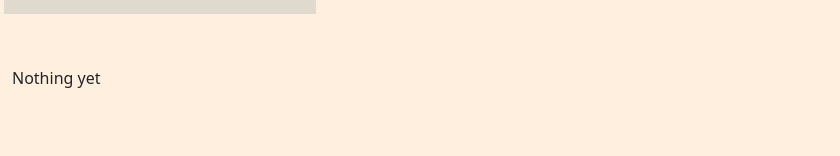
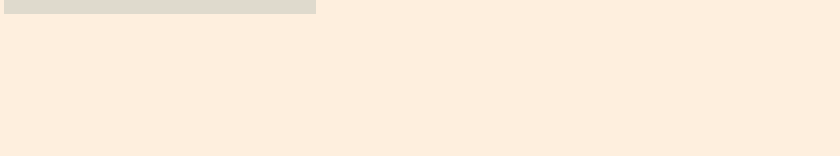
Before and after one commit to josh2100/weather-watch, a React (Create React App) app: page / in a window 1280 px wide. Shown: the part 200-356 px from the top of the page, without its empty margins (0-840 px from the left). Built offline with nearby package versions, Linux system fonts and the light colour scheme; a web font is replaced by a local one.

Commit message:
recent search buttons populate text area

```diff
--- a/src/components/CityForm/index.js
+++ b/src/components/CityForm/index.js
@@ -99,9 +99,9 @@ const CityForm = () => {
   const recentSearchButtons = () => {
     let arr = [];
 
-   for (let i = 0; i < 10; i++) {
+    for (let i = 0; i < 10; i++) {
       if (recentSearches[i]) {
-        arr.push(<button>{recentSearches[i]}</button>)
+        arr.push(<button onClick={() => {handleRecentButton(recentSearches[i])}}>{recentSearches[i]}</button>);
         // Make a button
         // let newSearchButton = document.createElement("button");
         // // Give it the text of a search term in uppercase
@@ -141,6 +141,12 @@ const CityForm = () => {
     } catch (error) {
       throw error;
     }
+  };
+
+  const handleRecentButton = (text) => {
+    setInputText(text);
+    // handleSearch();
+    console.log(text);
   };
 
   const handleChange = (event) => {
@@ -198,16 +204,9 @@ const CityForm = () => {
       {/* Right side */}
       {/* Check that both APIs have data before rendering */}
       {!currentWeather.city || !oneCallData.lat ? (
-        <div>Nothing yet</div>
+        <div></div>
       ) : (
         <div className="col-12 col-md-8 col-lg-9 mt-3">
-          {/* <button
-            onClick={() => {
-              testHandle();
-            }}
-          >
-            Test OneCall
-          </button> */}
           {currentWeatherDisplay()}
           {/* 5 day forecast */}
           <section className="container-fluid rounded">
```
